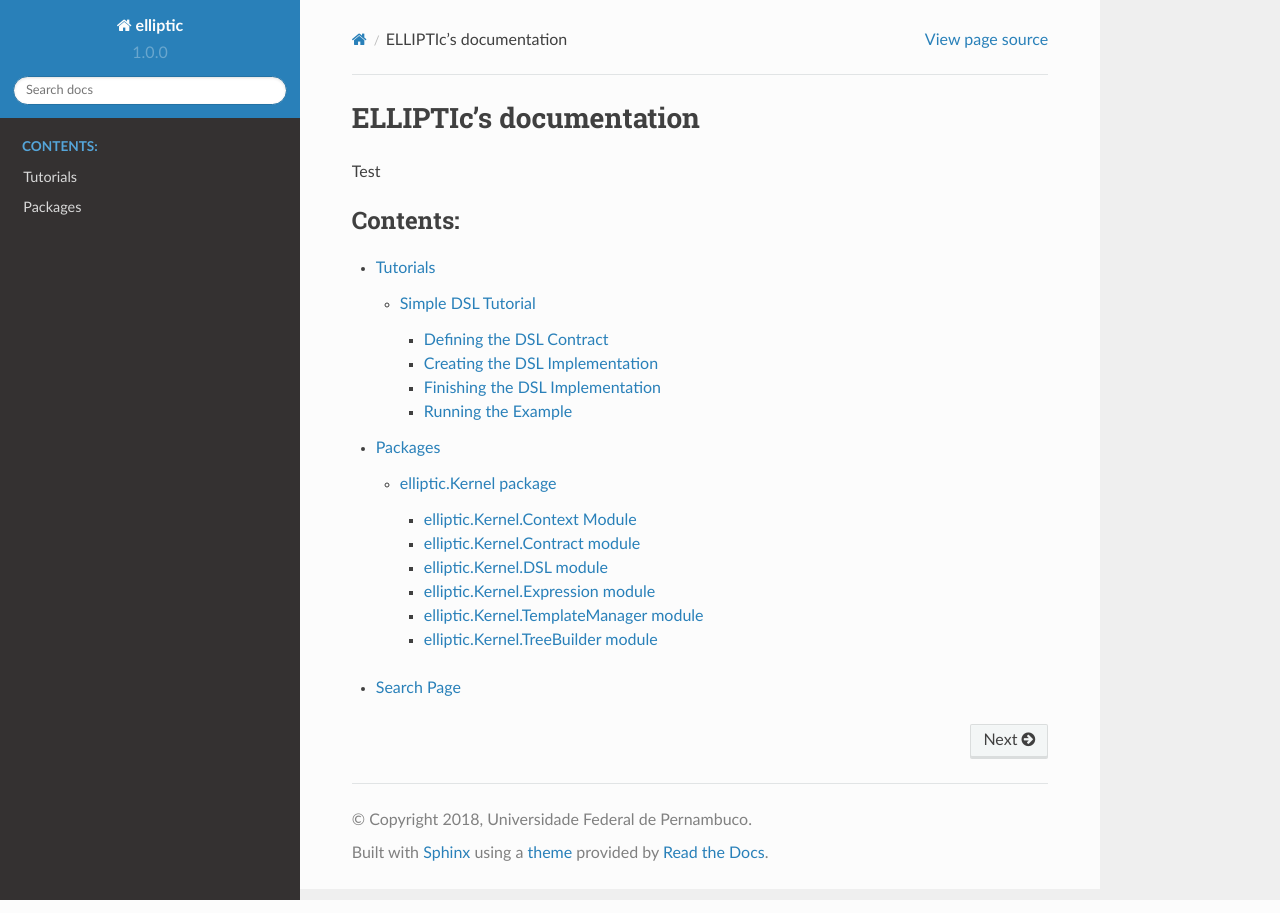
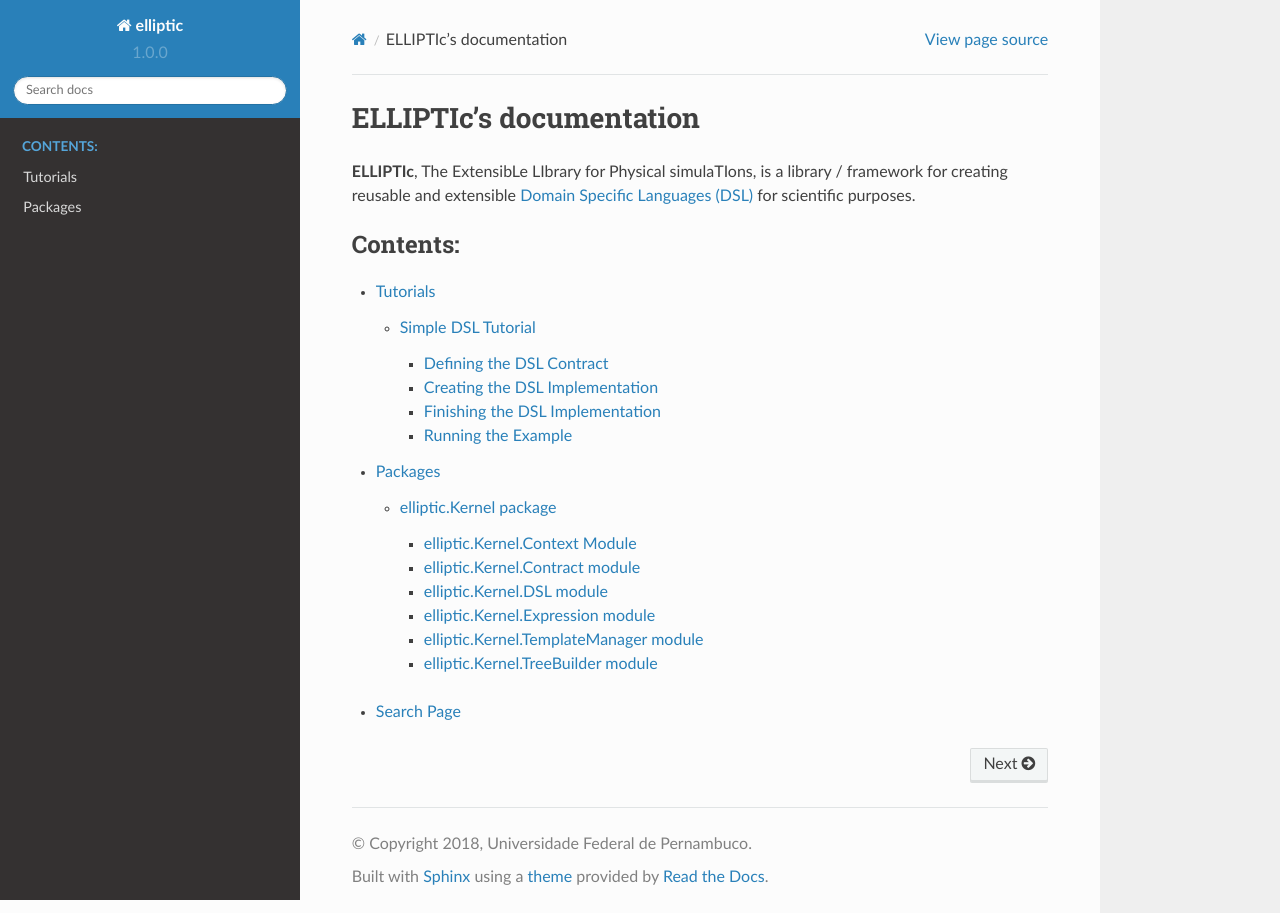
Before and after one commit to padmec-reservoir/ELLIPTIc, a Sphinx documentation site: the page built from docs/source/index.rst, in a window 1280 px wide. Built offline with Sphinx 7.4.7 and the Read the Docs theme 2.0.0, drawn with Linux system fonts in a browser that asks for light colours.

Commit message:
Adding message to the documentation index.

```diff
--- a/docs/source/index.rst
+++ b/docs/source/index.rst
@@ -1,7 +1,8 @@
 ELLIPTIc's documentation
 ========================
 
-Test
+**ELLIPTIc**, The ExtensibLe LIbrary for Physical simulaTIons, is a library / framework for creating reusable and extensible
+`Domain Specific Languages (DSL) <https://martinfowler.com/bliki/DomainSpecificLanguage.html>`_ for scientific purposes.
 
 .. toctree::
    :maxdepth: 4
--- a/docs/source/tutorials/simple_dsl.rst
+++ b/docs/source/tutorials/simple_dsl.rst
@@ -5,6 +5,8 @@ In this tutorial you will learn how to create a :class:`DSL Contract <elliptic.K
 a :class:`DSL Implementation <elliptic.Kernel.Contract.DSLImplementation>`.
 
 Using the created DSL will also be covered by this tutorial.
+
+The full example can be found at the `examples/DSL_Example` folder.
 
 Defining the DSL Contract
 -------------------------
```
